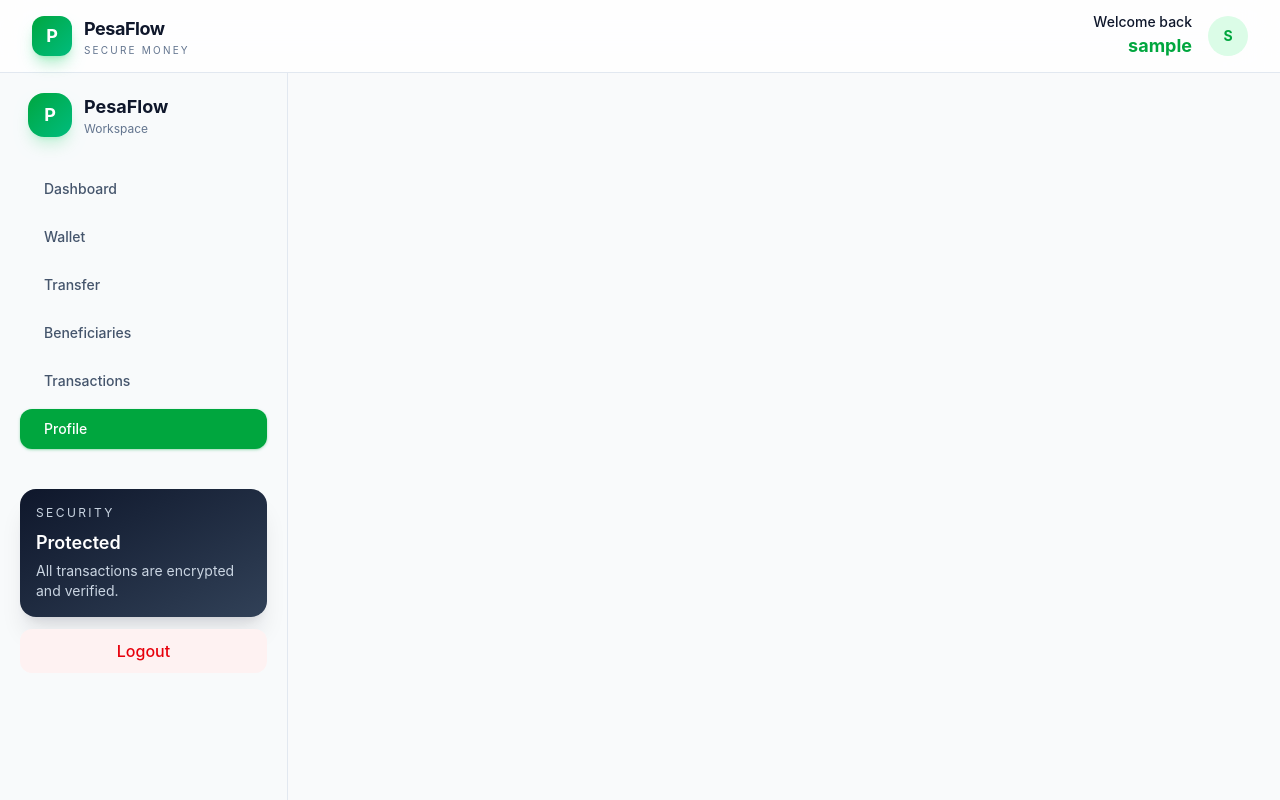
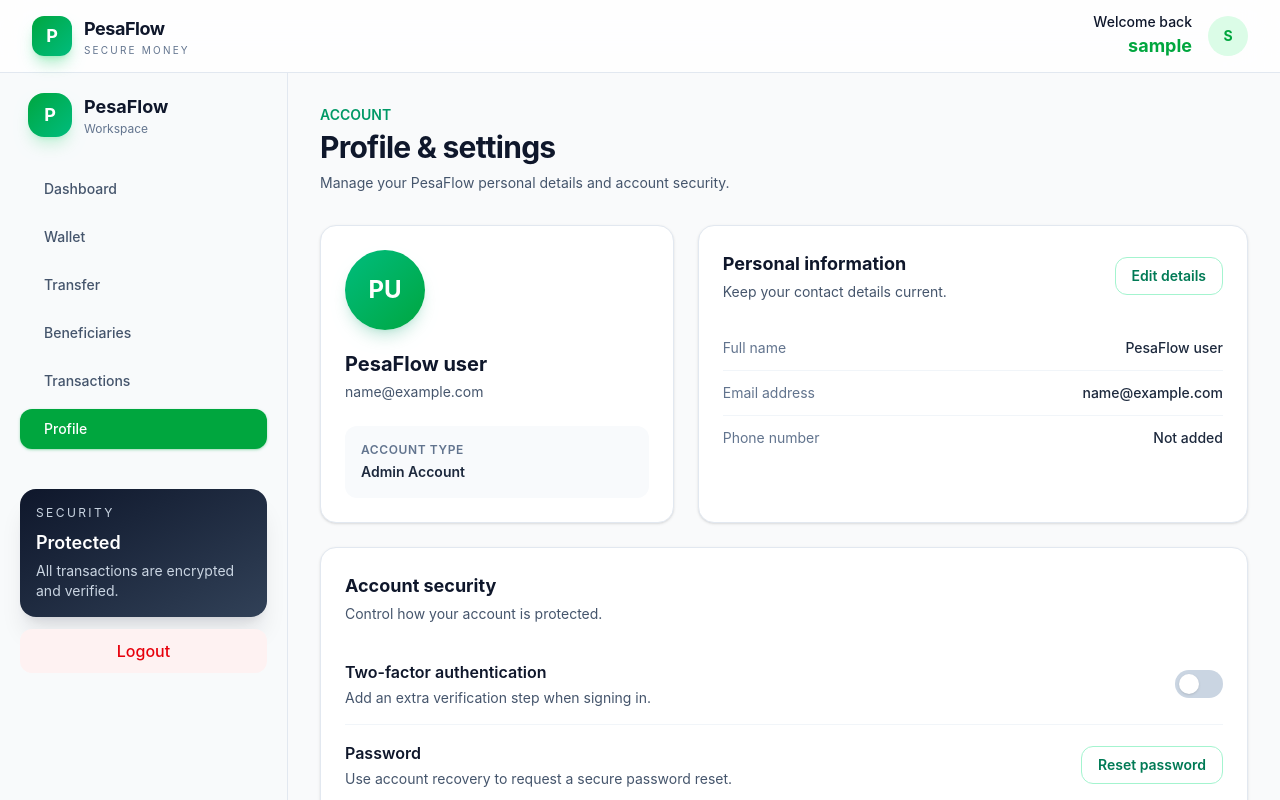
Before and after one commit to munroemil6-bot/pesaflow-frontend, a React (Vite) app: page /profile in a window 1280 px wide. Shown: the top 800 px of the page. Built offline with nearby package versions, Linux system fonts and the light colour scheme; sample sign-in values are in the browser's storage.

Commit message:
feat(profile): implement account settings page

```diff
--- a/src/pages/Landing/Profile.jsx
+++ b/src/pages/Landing/Profile.jsx
@@ -1,130 +1,94 @@
-/**
- * ========================================================
- * PROFILE PAGE
- * ========================================================
- *
- * Owner: MYLES (Group Leader - Landing & Other Components)
- * Week 1: Day 5 (Integration)
- * Status: COMMENTS ONLY - CODE PENDING
- *
- * WIREFRAME:
- * ┌───────────────────────────────────┐
- * │  Profile                          │
- * │                                   │
- * │  [Avatar]                         │
- * │  Myles Kipchoge                   │
- * │  myles@pesaflow.com               │
- * │                                   │
- * │  Personal Information             │
- * │  Name:        Myles Kipchoge      │
- * │  Email:       myles@pesaflow.com  │
- * │  Phone:       0712345678          │
- * │  [ Edit ]                         │
- * │                                   │
- * │  Account Settings                 │
- * │  [ Change Password ]              │
- * │  [ Two-Factor Auth ]              │
- * │  [ Privacy Settings ]             │
- * │                                   │
- * │  [ Logout ]                       │
- * └───────────────────────────────────┘
- *
- * REQUIREMENTS TO BUILD:
- * ✅ Display user profile information
- * ✅ User avatar/profile picture
- * ✅ Name, email, phone display
- * ✅ Edit profile button (optional for Week 1)
- * ✅ Account settings section
- * ✅ Change password link
- * ✅ Two-factor auth toggle (optional)
- * ✅ Privacy settings link (optional)
- * ✅ Logout button
- * ✅ Loading state
- * ✅ Responsive design
- *
- * DATA SOURCE:
- * - Get user data from Redux auth slice
- * - Get user settings from Redux
- *
- * FUNCTIONS TO BUILD:
- * - handleLogout(): clear Redux state, clear token, navigate to /
- * - handleEditProfile(): navigate to edit profile page (optional)
- * - handleChangePassword(): show modal or navigate to page
- * - handleToggle2FA(): update setting in Redux
- *
- * STATE NEEDED:
- * - User data from Redux (name, email, phone)
- * - isLoading while updating settings
- * - successMessage, errorMessage
- *
- * SECTIONS:
- * 1. Profile header with avatar and basic info
- * 2. Personal information section
- //    3. Account settings section with toggles/links
- * 4. Danger zone: Logout button
- *
- * STYLING:
- * - Clean card-based layout
- * - Icons for each setting
- * - Proper spacing and hierarchy
- * - Highlight logout button (red color)
- *
- * NEXT WEEK TODO:
- * - Implement edit profile functionality
- * - Implement change password flow
- * - Implement 2FA setup
- * - Add profile picture upload
- * - Add account deletion option
- *
- * ========================================================
- */
+import { useEffect, useState } from 'react'
+import { useDispatch, useSelector } from 'react-redux'
+import { Link, useNavigate } from 'react-router-dom'
+import { logout, setTwoFactorEnabled, updateProfile } from '../../redux/slices/authSlice'
 
-import React from 'react';
-// TODO: Import useNavigate from react-router-dom
-// TODO: Import useDispatch, useSelector from react-redux
+const emailPattern = /^[^\s@]+@[^\s@]+\.[^\s@]+$/
+const phonePattern = /^07\d{8}$/
 
 export default function Profile() {
-  // TODO: Set up useNavigate hook
-  // TODO: Set up useDispatch hook
-  // TODO: Get user data from Redux (useSelector)
+  const dispatch = useDispatch()
+  const navigate = useNavigate()
+  const user = useSelector((state) => state.auth.user)
+  const [isEditing, setIsEditing] = useState(false)
+  const [showLogoutDialog, setShowLogoutDialog] = useState(false)
+  const [notice, setNotice] = useState('')
+  const [errors, setErrors] = useState({})
+  const [form, setForm] = useState({ fullName: '', email: '', phone: '' })
 
-  // TODO: Create state for isLoading
-  // TODO: Create state for successMessage, errorMessage
+  useEffect(() => {
+    setForm({ fullName: user?.fullName || '', email: user?.email || '', phone: user?.phone || '' })
+  }, [user])
 
-  // TODO: Build handleLogout() function
-  // - Dispatch logout action to Redux
-  // - Clear localStorage (token, user data)
-  // - Navigate to /
+  if (!user) {
+    return <main className="mx-auto flex min-h-[60vh] max-w-lg items-center px-4 py-10"><section className="w-full rounded-2xl border border-slate-200 bg-white p-8 text-center shadow-sm"><span className="mx-auto grid h-14 w-14 place-items-center rounded-full bg-emerald-100 text-xl font-bold text-emerald-700">P</span><h1 className="mt-5 text-2xl font-bold text-slate-900">Sign in to view your profile</h1><p className="mt-2 text-sm leading-6 text-slate-600">Log in to manage your personal information and account settings.</p><Link to="/auth/login" className="mt-6 inline-flex rounded-xl bg-emerald-600 px-5 py-3 text-sm font-semibold text-white hover:bg-emerald-700">Log in to PesaFlow</Link></section></main>
+  }
 
-  // TODO: Build handleEditProfile() function (optional)
-  // - Navigate to /edit-profile page
+  const fullName = user.fullName?.trim() || 'PesaFlow user'
+  const initials = fullName.split(/\s+/).filter(Boolean).slice(0, 2).map((part) => part[0]).join('').toUpperCase() || 'P'
 
-  // TODO: Build handleChangePassword() function
-  // - Navigate to /change-password page
+  const handleChange = ({ target: { name, value } }) => {
+    const nextValue = name === 'phone' ? value.replace(/\D/g, '').slice(0, 10) : value
+    setForm((current) => ({ ...current, [name]: nextValue }))
+    setErrors((current) => ({ ...current, [name]: undefined }))
+    setNotice('')
+  }
 
-  // TODO: Build handleToggle2FA() function
-  // - Send API request to toggle 2FA
-  // - Update Redux state
+  const handleSave = (event) => {
+    event.preventDefault()
+    const nextErrors = {}
+    const nextName = form.fullName.trim()
+    const nextEmail = form.email.trim()
+    if (nextName.length < 2) nextErrors.fullName = 'Enter a name with at least 2 characters.'
+    if (!emailPattern.test(nextEmail)) nextErrors.email = 'Enter a valid email address.'
+    if (form.phone && !phonePattern.test(form.phone)) nextErrors.phone = 'Use a 10-digit phone number, for example 0712345678.'
+    setErrors(nextErrors)
+    if (Object.keys(nextErrors).length) return
+    dispatch(updateProfile({ fullName: nextName, email: nextEmail, phone: form.phone }))
+    setIsEditing(false)
+    setNotice('Your profile has been updated.')
+  }
 
-  // TODO: Build JSX:
-  // 1. Header: Page title "Profile"
-  // 2. Profile card:
-  //    - Avatar/profile picture
-  //    - Name
-  //    - Email
-  //    - "Edit Profile" button (optional)
-  // 3. Personal Information section:
-  //    - Name (read-only or editable)
-  //    - Email (read-only or editable)
-  //    - Phone (read-only or editable)
-  // 4. Account Settings section:
-  //    - "Change Password" link
-  //    - "Two-Factor Authentication" toggle
-  //    - "Privacy Settings" link (optional)
-  //    - Success/Error messages for settings changes
-  // 5. Danger Zone:
-  //    - "Logout" button (red color)
-  //    - Show confirmation dialog before logout
+  const handleCancel = () => {
+    setForm({ fullName: user.fullName || '', email: user.email || '', phone: user.phone || '' })
+    setErrors({})
+    setIsEditing(false)
+  }
 
-  return <div>{/* MYLES: Build profile page here */}</div>;
+  const handleToggle2FA = () => {
+    const enabled = !user.twoFactorEnabled
+    dispatch(setTwoFactorEnabled(enabled))
+    setNotice(`Two-factor authentication is now ${enabled ? 'on' : 'off'}.`)
+  }
+
+  const handleLogout = () => {
+    dispatch(logout())
+    navigate('/', { replace: true })
+  }
+
+  return (
+    <main className="mx-auto max-w-5xl px-4 py-8 sm:px-6 lg:px-8">
+      <header className="mb-8"><p className="text-sm font-semibold text-emerald-600">ACCOUNT</p><h1 className="mt-1 text-3xl font-bold tracking-tight text-slate-900">Profile & settings</h1><p className="mt-2 text-sm text-slate-600">Manage your PesaFlow personal details and account security.</p></header>
+      {notice && <div role="status" className="mb-6 rounded-xl border border-emerald-200 bg-emerald-50 px-4 py-3 text-sm text-emerald-800">{notice}</div>}
+      <div className="grid gap-6 lg:grid-cols-[.9fr_1.4fr]">
+        <section className="rounded-2xl border border-slate-200 bg-white p-6 shadow-sm"><div className="grid h-20 w-20 place-items-center rounded-full bg-gradient-to-br from-emerald-500 to-green-600 text-2xl font-bold text-white shadow-lg shadow-emerald-600/20">{initials}</div><h2 className="mt-5 text-xl font-bold text-slate-900">{fullName}</h2><p className="mt-1 break-all text-sm text-slate-600">{user.email || 'Email not added'}</p><div className="mt-6 rounded-xl bg-slate-50 p-4"><p className="text-xs font-semibold uppercase tracking-wider text-slate-500">Account type</p><p className="mt-1 text-sm font-semibold capitalize text-slate-800">{user.role || 'user'} account</p></div></section>
+        <section className="rounded-2xl border border-slate-200 bg-white p-6 shadow-sm"><div className="flex flex-wrap items-center justify-between gap-3"><div><h2 className="text-lg font-bold text-slate-900">Personal information</h2><p className="mt-1 text-sm text-slate-600">Keep your contact details current.</p></div>{!isEditing && <button type="button" onClick={() => { setIsEditing(true); setNotice('') }} className="rounded-xl border border-emerald-200 px-4 py-2 text-sm font-semibold text-emerald-700 hover:bg-emerald-50">Edit details</button>}</div>{isEditing ? <ProfileForm form={form} errors={errors} onChange={handleChange} onCancel={handleCancel} onSubmit={handleSave} /> : <dl className="mt-6 divide-y divide-slate-100"><Detail label="Full name" value={fullName} /><Detail label="Email address" value={user.email || 'Not added'} /><Detail label="Phone number" value={user.phone || 'Not added'} /></dl>}</section>
+      </div>
+      <section className="mt-6 rounded-2xl border border-slate-200 bg-white p-6 shadow-sm"><h2 className="text-lg font-bold text-slate-900">Account security</h2><p className="mt-1 text-sm text-slate-600">Control how your account is protected.</p><div className="mt-5 divide-y divide-slate-100"><div className="flex flex-wrap items-center justify-between gap-4 py-4"><div><h3 className="font-semibold text-slate-900">Two-factor authentication</h3><p className="mt-1 text-sm text-slate-600">Add an extra verification step when signing in.</p></div><button type="button" onClick={handleToggle2FA} role="switch" aria-checked={Boolean(user.twoFactorEnabled)} aria-label="Toggle two-factor authentication" className={`relative h-7 w-12 rounded-full transition ${user.twoFactorEnabled ? 'bg-emerald-600' : 'bg-slate-300'}`}><span className={`absolute top-1 h-5 w-5 rounded-full bg-white shadow transition ${user.twoFactorEnabled ? 'left-6' : 'left-1'}`} /></button></div><div className="flex flex-wrap items-center justify-between gap-4 py-4"><div><h3 className="font-semibold text-slate-900">Password</h3><p className="mt-1 text-sm text-slate-600">Use account recovery to request a secure password reset.</p></div><Link to="/auth/forgot-password" className="rounded-xl border border-emerald-200 px-4 py-2 text-sm font-semibold text-emerald-700 hover:bg-emerald-50">Reset password</Link></div></div></section>
+      <section className="mt-6 rounded-2xl border border-red-200 bg-red-50/50 p-6"><h2 className="text-lg font-bold text-slate-900">Danger zone</h2><p className="mt-1 text-sm text-slate-600">Logging out ends the current session on this device.</p><button type="button" onClick={() => setShowLogoutDialog(true)} className="mt-5 rounded-xl bg-red-600 px-4 py-2.5 text-sm font-semibold text-white hover:bg-red-700">Log out</button></section>
+      {showLogoutDialog && <div className="fixed inset-0 z-50 grid place-items-center bg-slate-950/50 p-4"><section role="dialog" aria-modal="true" aria-labelledby="logout-title" className="w-full max-w-md rounded-2xl bg-white p-6 shadow-2xl"><h2 id="logout-title" className="text-xl font-bold text-slate-900">Log out of PesaFlow?</h2><p className="mt-2 text-sm leading-6 text-slate-600">You will need to sign in again to access your wallet and transfers.</p><div className="mt-6 flex justify-end gap-3"><button type="button" onClick={() => setShowLogoutDialog(false)} className="rounded-xl px-4 py-2.5 text-sm font-semibold text-slate-700 hover:bg-slate-100">Cancel</button><button type="button" onClick={handleLogout} className="rounded-xl bg-red-600 px-4 py-2.5 text-sm font-semibold text-white hover:bg-red-700">Log out</button></div></section></div>}
+    </main>
+  )
 }
+
+function ProfileForm({ form, errors, onChange, onCancel, onSubmit }) {
+  return <form className="mt-6 space-y-4" onSubmit={onSubmit} noValidate><FormField label="Full name" name="fullName" value={form.fullName} onChange={onChange} error={errors.fullName} autoComplete="name" /><FormField label="Email address" name="email" type="email" value={form.email} onChange={onChange} error={errors.email} autoComplete="email" /><FormField label="Phone number" name="phone" type="tel" value={form.phone} onChange={onChange} error={errors.phone} placeholder="0712345678" inputMode="numeric" maxLength="10" autoComplete="tel" /><div className="flex justify-end gap-3 pt-2"><button type="button" onClick={onCancel} className="rounded-xl px-4 py-2.5 text-sm font-semibold text-slate-700 hover:bg-slate-100">Cancel</button><button type="submit" className="rounded-xl bg-emerald-600 px-4 py-2.5 text-sm font-semibold text-white hover:bg-emerald-700">Save changes</button></div></form>
+}
+
+function FormField({ label, name, error, ...props }) {
+  return <div><label htmlFor={name} className="mb-2 block text-sm font-medium text-slate-700">{label}</label><input id={name} name={name} className={`w-full rounded-xl border px-3.5 py-2.5 text-sm text-slate-900 outline-none transition placeholder:text-slate-400 focus:border-emerald-500 focus:ring-4 focus:ring-emerald-500/10 ${error ? 'border-red-300' : 'border-slate-200'}`} {...props} />{error && <p className="mt-1.5 text-xs text-red-600">{error}</p>}</div>
+}
+
+function Detail({ label, value }) {
+  return <div className="flex flex-col gap-1 py-3 sm:flex-row sm:justify-between sm:gap-6"><dt className="text-sm text-slate-500">{label}</dt><dd className="break-all text-sm font-medium text-slate-800">{value}</dd></div>
+}
```
